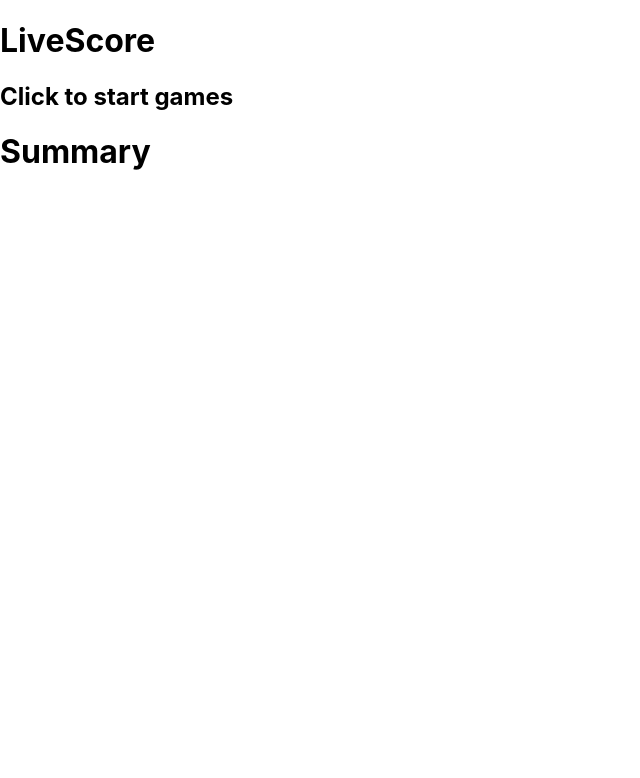
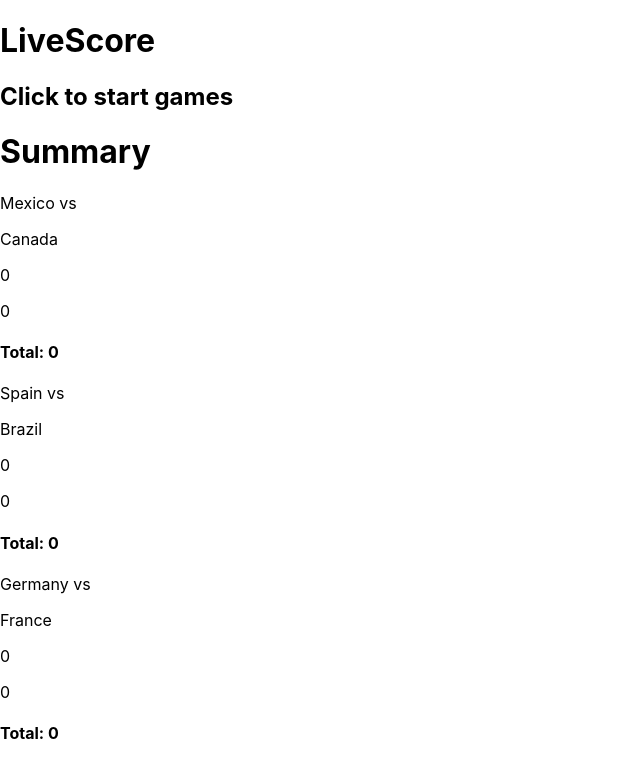
Before and after one commit to erazmozen/scoreboard, a React (Create React App) app: page / in a window 1280 px wide. Shown: the top 778 px of the page, without its empty margins (0-640 px from the left). Built offline with nearby package versions, Linux system fonts and the light colour scheme.

Commit message:
Render sorted games on summary

```diff
--- a/src/components/Summary.jsx
+++ b/src/components/Summary.jsx
@@ -3,7 +3,21 @@
     (a, b) => b.gameTotalScore - a.gameTotalScore
   );
   console.log("Sorted games", sortedGames);
-  return <h1>Summary</h1>;
+  return (
+    <div className="summary">
+      <h1>Summary</h1>
+      {sortedGames.map((game) => (
+        <div key={game.id}>
+          <p>{game.teamHome.team} vs</p>
+          <p>{game.teamAway.team}</p>
+          <p></p>
+          <p>{game.teamHome.score}</p>
+          <p>{game.teamAway.score}</p>
+          <h4>Total: {game.gameTotalScore}</h4>
+        </div>
+      ))}
+    </div>
+  );
 };
 
 export default Summary;
```
